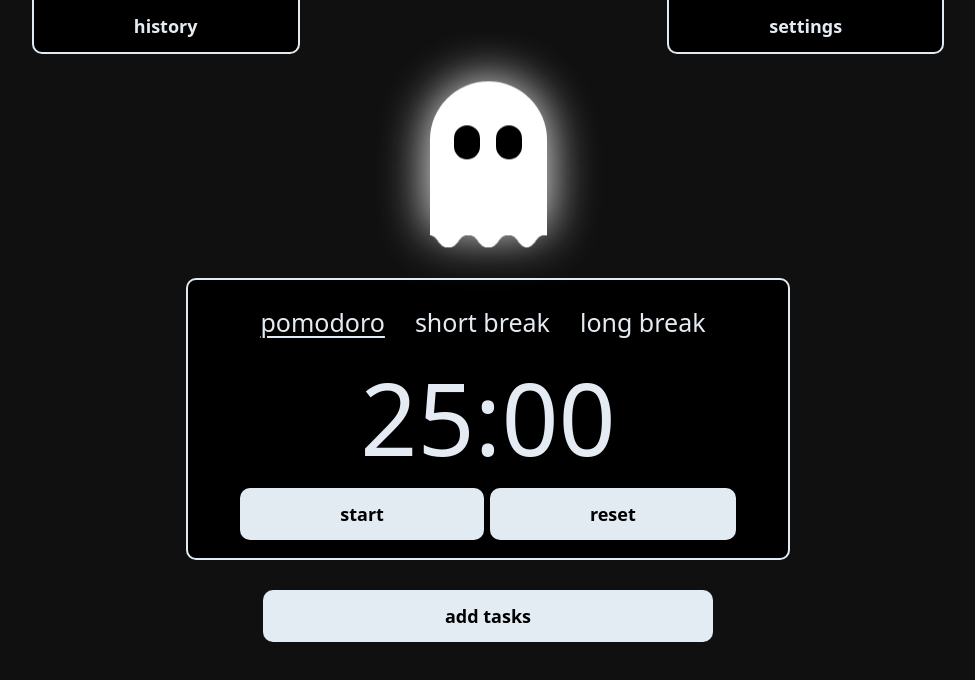
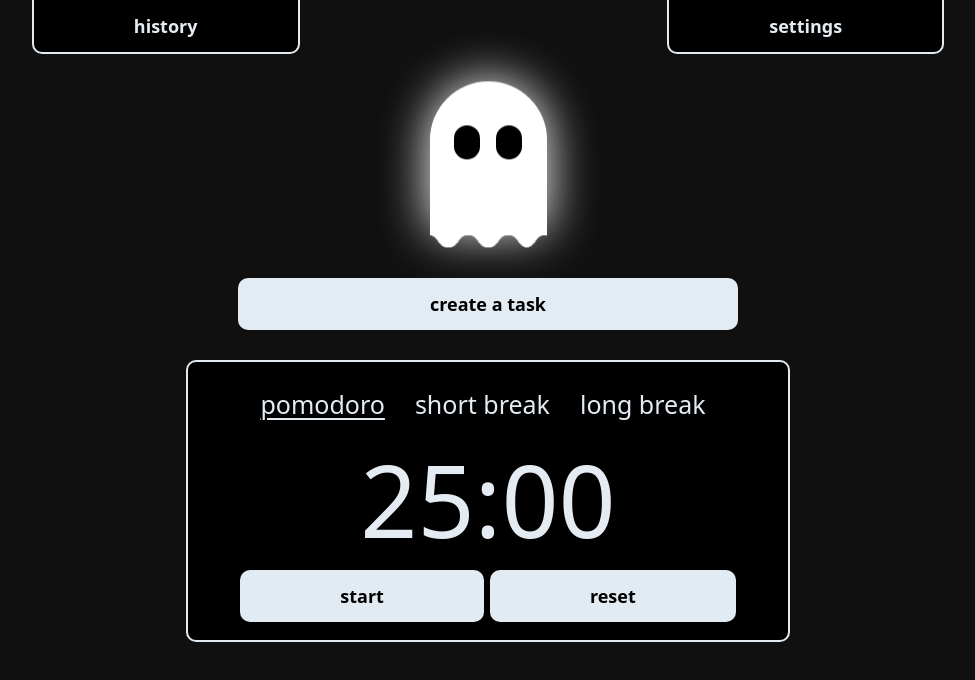
Before and after one commit to crlnvls/ghost-pomodoro, a React (Vite) app: page / in a window 1280 px wide. Shown: the top 680 px of the page, without its empty margins (152-1127 px from the left). Built offline with nearby package versions, Linux system fonts and the light colour scheme.

Commit message:
Reposition create task btn

```diff
--- a/src/components/Button/Button.css
+++ b/src/components/Button/Button.css
@@ -66,8 +66,8 @@
 .add-btn{
   background-color: var(--font-color);
   color: black;
-  margin-top: 30px;
-  width: 50vw;
+  margin-bottom: 30px;
+  width: 60vw;
   padding: 14px 20px;
   font-size: 18px;
   font-weight: 700;
@@ -79,6 +79,6 @@
 
 @media only screen and (min-width: 800px) {
   .add-btn {
-      width: 450px;
+      width: 500px;
     }
 }
--- a/src/components/Timer/Timer.css
+++ b/src/components/Timer/Timer.css
@@ -1,6 +1,5 @@
 .timer-display {
     padding: 15px 50px;
-    font-size: 70px;
     text-align: center;
     border-radius: 10px;
     color: var(--font-color);
--- a/src/components/Timer/index.jsx
+++ b/src/components/Timer/index.jsx
@@ -8,6 +8,7 @@ import Button from "../Button";
 const Timer = () => {
   return (
     <>
+          <Button className="add-btn">create a task</Button>
       <div className="timer-display">
         <div className="type-display">
             <div className="type line">
@@ -31,7 +32,6 @@ const Timer = () => {
         <Button className="timer-btn">reset</Button>
         </div>
       </div>
-        <Button className="add-btn">add tasks</Button>
     </>
   );
 };
```
